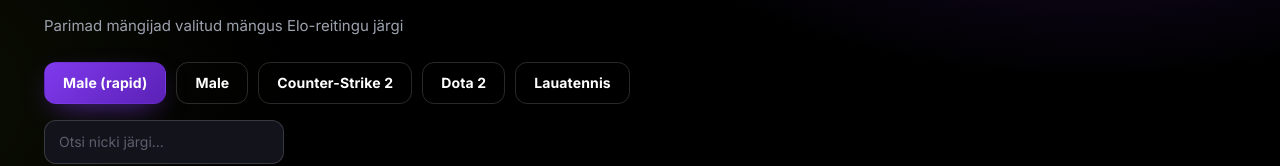
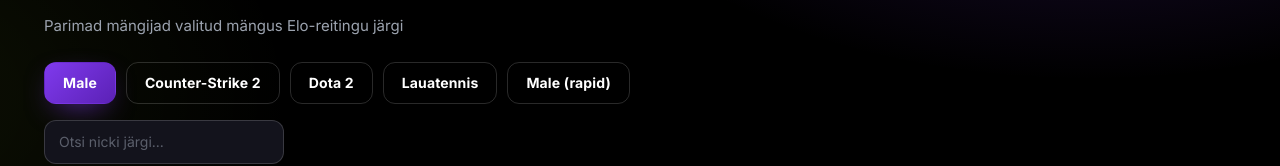
Before and after one commit to Polopo232/tournament-system, a React (Vite) app in the folder tournament-web/: page /leaderboard in a window 1280 px wide. Shown: the part 140-306 px from the top of the page. Built offline with nearby package versions, Linux system fonts and the light colour scheme; no server answers.

Commit message:
The correct order of filters

```diff
--- a/tournament-web/src/pages/LeaderboardPage.jsx
+++ b/tournament-web/src/pages/LeaderboardPage.jsx
@@ -3,10 +3,10 @@ import { Link } from 'react-router-dom';
 import { apiClient } from '../api/client';
 import { formatDiscipline } from '../utils/formatters';
 
-const GAMES = ['Chess (rapid)', 'Chess', 'CS2', 'Dota2', 'TableTennis'];
+const GAMES = ['Chess', 'CS2', 'Dota2', 'TableTennis', 'Chess (rapid)'];
 
 export function LeaderboardPage() {
-    const [game, setGame] = useState('Chess (rapid)');
+    const [game, setGame] = useState('Chess');
     const [search, setSearch] = useState('');
     const [debouncedSearch, setDebouncedSearch] = useState('');
     const [page, setPage] = useState(1);
```
